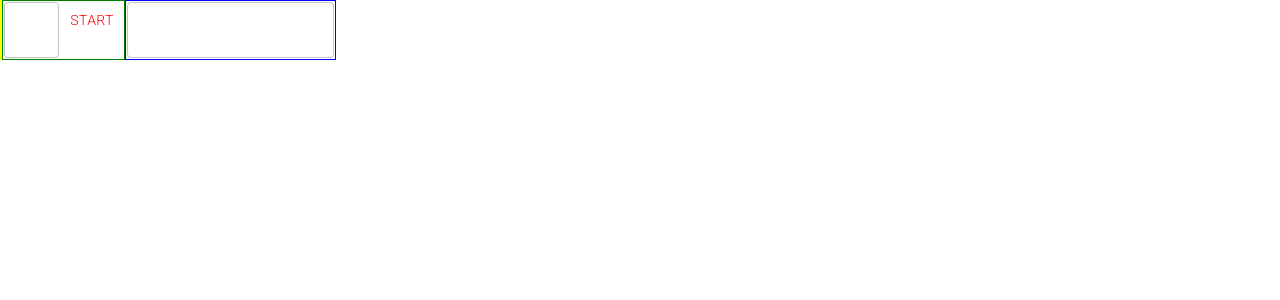
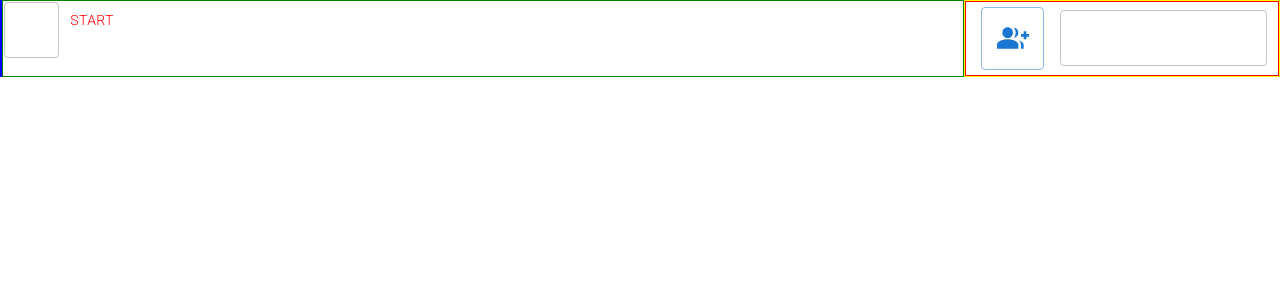
Before and after one commit to ja-me-ch/Anime-Trivia-Game, a Next.js app: page / in a window 1280 px wide. Shown: the top 300 px of the page. Built offline with nearby package versions, Linux system fonts and the light colour scheme.

Commit message:
adding ui and styling to main -rightBar collapses -loading tint and circle to question panel

```diff
--- a/components/AnimeTriviaGame.js
+++ b/components/AnimeTriviaGame.js
@@ -1,11 +1,10 @@
-import React from 'react';
+import React, { useContext } from 'react';
 import styled from '@emotion/styled';
-import { AnimeTriviaGameProvider } from '../contexts/AnimeTriviaGameContext';
+import { AnimeTriviaGameContext, AnimeTriviaGameProvider } from '../contexts/AnimeTriviaGameContext';
 import { QuestionAndAnswerProvider } from '../contexts/QuestionAndAnswerContext';
 import Profiles from './Profiles/Profiles';
 import Question from './QuestionPanel/Question';
 import QuestionPanel from './QuestionPanel/QuestionPanel';
-import { display } from '@mui/system';
 
 const RootStyle = styled('div')(() => ({
     display: 'flex',
@@ -13,26 +12,29 @@ const RootStyle = styled('div')(() => ({
 }));
 
 const RightSideBar = styled('div')(() => ({
+    // flexGrow: '1',
     border: '1px solid yellow'
 }));
 
 const CenterContainer = styled('div')(() => ({
+    flexGrow: '4',
     border: '1px solid green'
 }));
 
 const LeftSideBar = styled('div')(() => ({
-    maxWidth: '',
+    // flexGrow: '1',
     border: '1px solid blue'
 }));
 
 function AnimeTriviaGame() {
+    // const { showRightBar, showLeftBar } = useContext(AnimeTriviaGameContext);
 
     return (
         <AnimeTriviaGameProvider>
             <RootStyle>
-                <RightSideBar>
+                <LeftSideBar>
 
-                </RightSideBar>
+                </LeftSideBar>
 
                 <CenterContainer>
                     <QuestionAndAnswerProvider>
@@ -40,9 +42,9 @@ function AnimeTriviaGame() {
                     </QuestionAndAnswerProvider>
                 </CenterContainer>
 
-                <LeftSideBar>
+                <RightSideBar>
                     <Profiles />
-                </LeftSideBar>
+                </RightSideBar>
             </RootStyle>
         </AnimeTriviaGameProvider>
     )
--- a/components/Profiles/AddProfile.js
+++ b/components/Profiles/AddProfile.js
@@ -1,10 +1,15 @@
 import React, { useState } from 'react';
 import { useContext } from 'react';
+import styled from '@emotion/styled';
 import MakeRequest from '../../graphql/makeRequest';
 import GetUserByName from '../../graphql/getUserByName';
 import GetMediaListCollectionByUserId from '../../graphql/getMediaListCollectionByUserId';
 import { AnimeTriviaGameContext } from '../../contexts/AnimeTriviaGameContext';
 import { TextField } from '@mui/material';
+
+const RootStyle = styled('div')((props) => ({
+    margin: '0 5px'
+}));
 
 function AddProfile(props) {
     const [nameField, setNameField] = useState('melody');
@@ -38,7 +43,7 @@ function AddProfile(props) {
     }
 
     return (
-        <div>
+        <RootStyle>
             <TextField sx={{
                 border: '1px solid white',
                 borderRadius: '6px'
@@ -53,7 +58,7 @@ function AddProfile(props) {
                 value={nameField}
                 onChange={(e) => setNameField(e.target.value)}
             />
-        </div>
+        </RootStyle>
     )
 }
 
--- a/components/Profiles/ProfileCard.js
+++ b/components/Profiles/ProfileCard.js
@@ -68,7 +68,7 @@ const ListContainer = styled('div')((props) => ({
 }));
 
 const ClearIconCircle = styled('div')((props) => ({
-    className: 'clearIconCircle',
+    // className: 'clearIconCircle',
     position: 'absolute',
     top: '10px',
     right: '10px',
--- a/components/Profiles/Profiles.js
+++ b/components/Profiles/Profiles.js
@@ -1,17 +1,62 @@
-import React from 'react';
+import React, { useContext } from 'react';
 import AddProfile from './AddProfile';
 import ProfileCardsPanel from './ProfileCardsPanel';
+import GroupAddIcon from '@mui/icons-material/GroupAdd';
+import { Button, Collapse } from '@mui/material'
 import styled from '@emotion/styled';
+import { AnimeTriviaGameContext } from '../../contexts/AnimeTriviaGameContext';
 
-const RootStyle = styled('div')((props) => ({
-    // border: '1px solid red'
+const RootStyle = styled('div')(({ showRightBar }) => ({
+    border: '1px solid red',
+    width: '100%'
+}));
+
+const TopBar = styled('div')((props) => ({
+    // border: '1px solid yellow',
+    display: 'flex',
+    flexDirection: 'row',
+    height: '100%',
+    justifyContent: 'space-between',
+    alignItems: 'center',
+    padding: '5px'
+}));
+
+const DrawerIconContainer = styled('div')((props) => ({
+    border: '1px solid red',
+    height: '100%'
+    // aspectRatio: '1 / 1'
+}));
+
+const DrawerIcon = styled(GroupAddIcon)((props) => ({
+    fontSize: '2rem',
+    margin: '0.4rem'
 }))
 
 function Profiles(props) {
+    const { toggleRightBar, showRightBar } = useContext(AnimeTriviaGameContext);
+
     return (
-        <RootStyle>
-            <AddProfile />
-            <ProfileCardsPanel />
+
+        <RootStyle showRightBar={showRightBar} className={'toggledRightBar'}>
+            <TopBar>
+                <Button
+                    variant='outlined'
+                    sx={{
+                        marginX: '10px',
+                        height: '50%',
+                        aspectRatio: '1/1',
+                        minWidth: 'unset',
+                        padding: '8px'
+                    }}
+                    onClick={() => { toggleRightBar() }}
+                >
+                    <DrawerIcon />
+                </Button>
+                {showRightBar && <AddProfile />}
+            </TopBar>
+            <Collapse in={showRightBar} collapsedSize={0} orientation={'horizontal'}>
+                <ProfileCardsPanel />
+            </Collapse>
         </RootStyle>
     )
 }
--- a/components/QuestionPanel/QuestionPanel.js
+++ b/components/QuestionPanel/QuestionPanel.js
@@ -1,6 +1,6 @@
 import React, { useEffect, useContext, useState } from 'react';
 import styled from '@emotion/styled';
-import { Select, MenuItem, FormControl, InputLabel, Button } from '@mui/material';
+import { Select, MenuItem, FormControl, InputLabel, Button, CircularProgress } from '@mui/material';
 import { AnimeTriviaGameContext } from '../../contexts/AnimeTriviaGameContext';
 import { QuestionAndAnswerContext } from '../../contexts/QuestionAndAnswerContext';
 import AnimeSeasonAirDate from '../../helper-functions/Questions/animeSeasonAirDate';
@@ -9,6 +9,10 @@ import Answer from './Answer';
 
 
 import VoiceActorAnimeCharacter from '../../helper-functions/Questions/voiceActorAnimeCharacter';
+const RootStyle = styled('div')((props) => ({
+    position: 'relative',
+    overflow: 'hidden'
+}));
 
 const CommonUserCount_Select = styled(Select)((props) => ({
     color: 'white',
@@ -32,7 +36,22 @@ const Answers_Container = styled('div')((props) => ({
     display: 'flex',
     flexWrap: 'wrap',
     alignContent: 'center',
-    justifyContent: 'center'
+    justifyContent: 'center',
+    // zIndex: '110'
+}));
+
+const LoadingOverlay = styled('div')(({buttonStatus}) => ({
+    position: 'absolute',
+    left: '0',
+    // height: '100vh',
+    // width: '100vw',
+    height: '100%',
+    width: '100%',
+    background: 'rgba(0, 0, 0, 0.4)',
+    // zIndex: buttonStatus ? '100' : '-1',
+    // opacity: buttonStatus ? '100' : '0',
+    zIndex: '110',
+    opactiy: '100'
 }));
 
 function QuestionPanel() {
@@ -171,14 +190,25 @@ function QuestionPanel() {
         }
     }
 
+    const getLoadingOverlay = function () {
+
+    }
+
     return (
-        <div>
+        <RootStyle buttonStatus={buttonStatus}>
+            {buttonStatus && <LoadingOverlay>
+                <CircularProgress sx={{
+                    position: 'absolute',
+                    left: '50%',
+                    top: '50%'
+                }} />
+            </LoadingOverlay>}
             <div>
                 {setCommonUserCount_Select()}
                 {setStartNext_Button(currentQuestion)}
             </div>
             {setQuestionsAndAnswers_Div(currentQuestion)}
-        </div>
+        </RootStyle>
     )
 }
 
--- a/contexts/AnimeTriviaGameContext.js
+++ b/contexts/AnimeTriviaGameContext.js
@@ -10,6 +10,10 @@ export function AnimeTriviaGameProvider(props) {
     const [profiles, setProfiles] = useState([]);
     const [commonList, setCommonList] = useState([]);
     const [questionHistory, setQuestionHistory] = useState([]);
+
+    //Menu/UI states
+    const [showRightBar, setShowRightBar] = useState(true);
+    const [showLeftBar, setShowLeftBar] = useState(false);
 
     const AddProfile = function (data) { //New Add Profile
         const doesProfileExist = profiles.some((e) => (e.id) === data.profile.id);
@@ -107,6 +111,14 @@ export function AnimeTriviaGameProvider(props) {
             })
     }
 
+    const toggleRightBar = function() {
+        console.log('toggling right bar!')
+        setShowRightBar((s) => (!s))
+    }
+
+    const toggleLeftBar = function() {
+        setShowLeftBar((s) => (!s));
+    }
 
     return (
         <AnimeTriviaGameContext.Provider
@@ -119,12 +131,11 @@ export function AnimeTriviaGameProvider(props) {
                 RemoveProfile,
                 questionHistory,
                 setQuestionHistory,
-                GenerateNewQuestion
-                // questionHistory: {
-                //     value: questionHistory,
-                //     setValue: setQuestionHistory,
-                //     newQuestion: GenerateNewQuestion
-                // }
+                GenerateNewQuestion,
+                toggleRightBar,
+                toggleLeftBar,
+                showRightBar,
+                showLeftBar
             }}
         >
             {props.children}
--- a/contexts/QuestionAndAnswerContext.js
+++ b/contexts/QuestionAndAnswerContext.js
@@ -24,8 +24,6 @@ export function QuestionAndAnswerProvider(props) {
         const MakeCall = async function () {
             return await getRandomQuestion(list);
         }
-
-        setTimeout(5000);
 
         MakeCall()
         .then((res) => {
--- a/graphql/makeRequest.js
+++ b/graphql/makeRequest.js
@@ -44,7 +44,7 @@ const MakeRequest = function (props) {
                 });
         })
         .then((data) => {
-            return data
+            return data;
         })
         .catch((err) => {
             return err;
```
